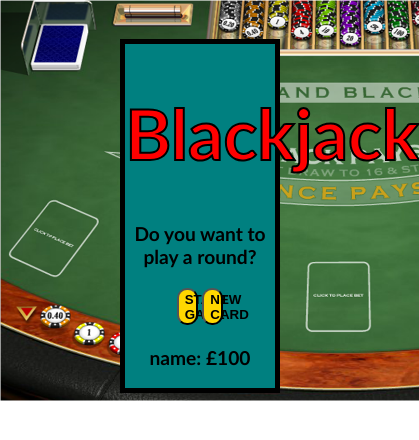
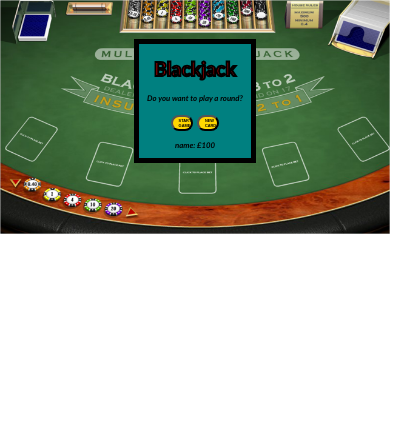
Before and after one commit to maurobusso/Blackjack_game, a plain HTML site: page index.html in a window 390 px wide. Shown: the whole page, 419 px wide, since content can reach past the window. Drawn offline with Linux system fonts and the light colour scheme.

Commit message:
responsivness changes

```diff
--- a/app.js
+++ b/app.js
@@ -57,7 +57,7 @@ function runGame(){
         message = "You have Blackjack!!"
         hasBlackjack = true
     }else {
-        message = "Sorry you are out"
+        message = "YOU ARE OUT!!"
         isAlive = false
     }
     messageEl.textContent = message
--- a/style.css
+++ b/style.css
@@ -7,35 +7,44 @@ body {
     text-align: center;
     color: black;
     font-weight: bold;
-    font-size: larger;
+
 }
 
 #container{
     border: 5px solid black;
-    width: 40%;
-    margin-left: 30%;
+    max-width: 30%;
+    margin: 0 auto;
     background-color: teal;
 }
 
 
 h1 {
     color: red;
-    font-size: 70px;
+    font-size: 5vw;
     -webkit-text-stroke: 2px black;
 }
 
-#message-el {
+p {
     font-style: italic;
+    font-size: 2vw;
 }
 
 button {
     color: black;
     background-color: gold;
-    width: 14%;
+    width: 20%;
     padding-top: 1%;
     padding-bottom: 1%;
     font-weight: bold;
-    border-radius: 10px;
+    border-radius: 0.5rem;
     margin-top: 1%;
     margin-bottom: 1%;
+    font-size: 1vw;
+    cursor: pointer;
 }
+
+@media (min-width: 40em) {
+
+}
+
+/* 375 x 667 */
```
